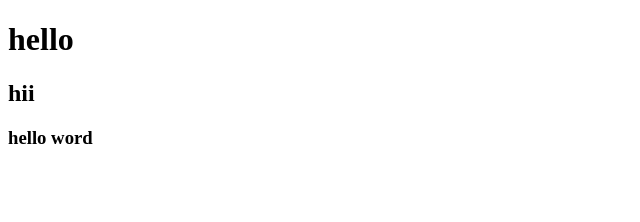
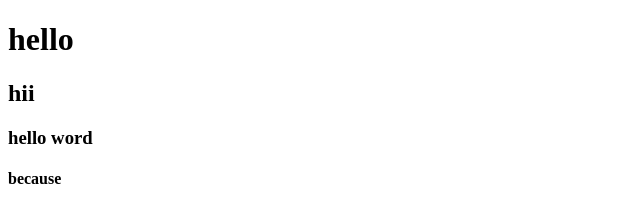
Before and after one commit to Jilanmansuri/abcrepo, a plain HTML site: page index.html in a window 1280 px wide. Shown: the full height of the page, 0-640 px from the left. Drawn offline with Linux system fonts and the light colour scheme.

Commit message:
third commit

```diff
--- a/index.html
+++ b/index.html
@@ -9,6 +9,7 @@
     <h1>hello</h1>
     <h2>hii</h2>
     <h3>hello word</h3>
+    <h4>because</h4>
 
 </body>
 </html>
```
